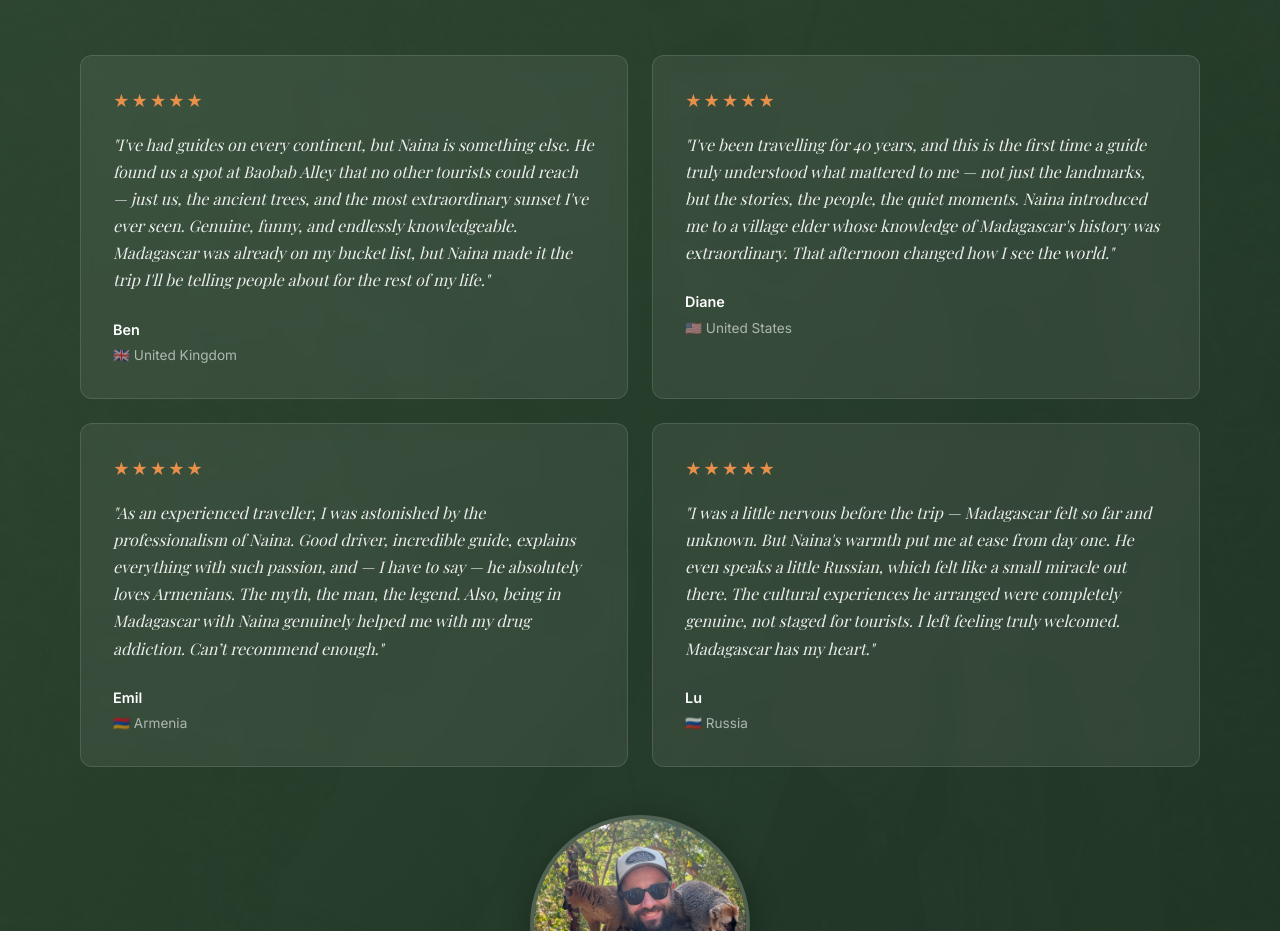
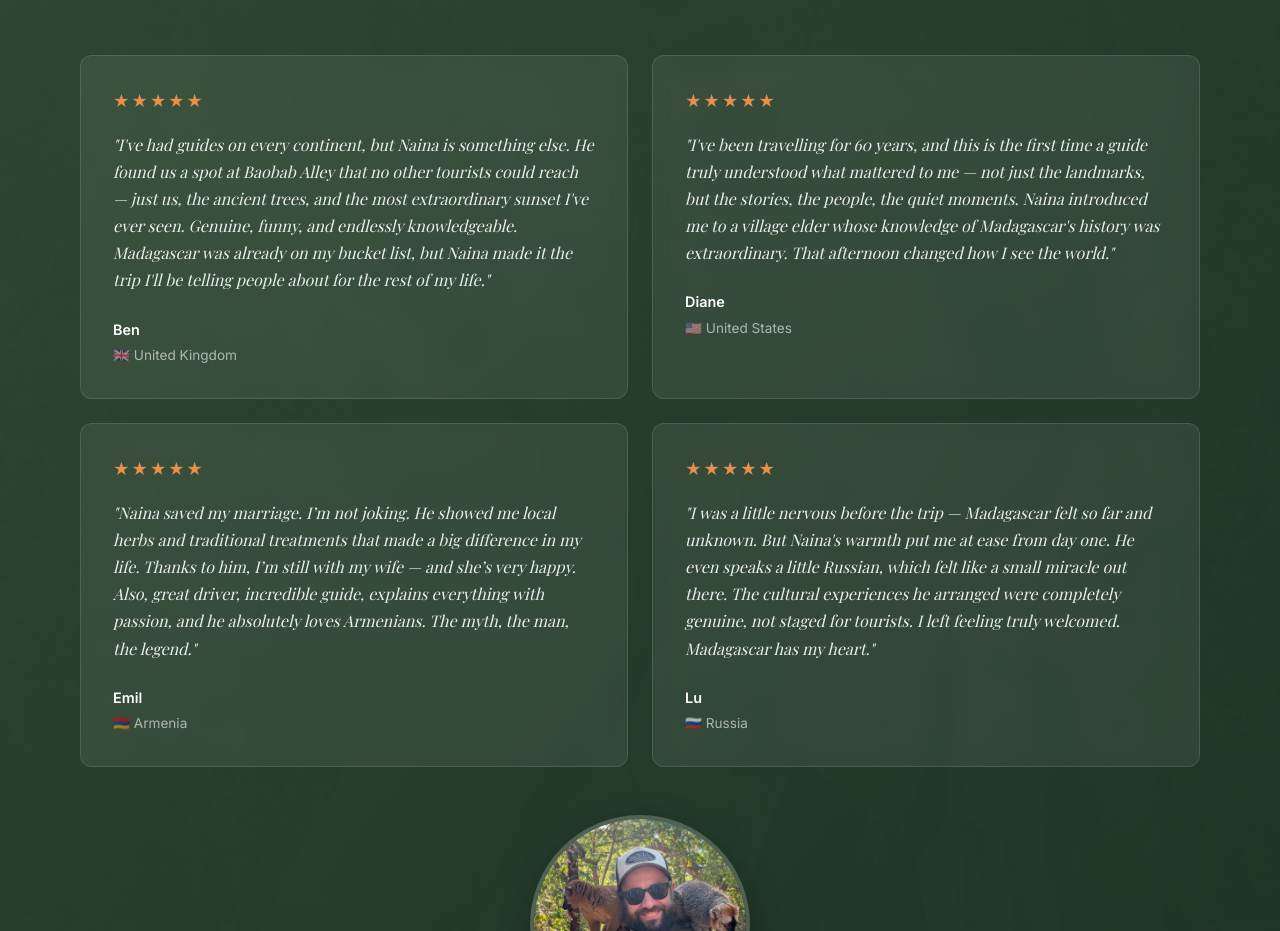
Before and after one commit to assistant-outstride/naina-madagascar, a plain HTML site: page index.html in a window 1280 px wide. Shown: the part 5020-5951 px from the top of the page. Drawn offline with nearby package versions, Linux system fonts and the light colour scheme; a web font is replaced by a local one.

Commit message:
Emil: marriage-saving herbs. Diane: 60 years of travel

```diff
--- a/index.html
+++ b/index.html
@@ -208,12 +208,12 @@
         </div>
         <div class="test-card reveal delay-1">
           <div class="test-stars">★★★★★</div>
-          <blockquote data-i18n="test2_q">"I've been travelling for 40 years, and this is the first time a guide truly understood what mattered to me — not just the landmarks, but the stories, the people, the quiet moments. Naina introduced me to a village elder whose knowledge of Madagascar's history was extraordinary. That afternoon changed how I see the world."</blockquote>
+          <blockquote data-i18n="test2_q">"I've been travelling for 60 years, and this is the first time a guide truly understood what mattered to me — not just the landmarks, but the stories, the people, the quiet moments. Naina introduced me to a village elder whose knowledge of Madagascar's history was extraordinary. That afternoon changed how I see the world."</blockquote>
           <cite><strong>Diane</strong> <span data-i18n="test2_loc">🇺🇸 United States</span></cite>
         </div>
         <div class="test-card reveal delay-2">
           <div class="test-stars">★★★★★</div>
-          <blockquote data-i18n="test3_q">"As an experienced traveller, I was astonished by the professionalism of Naina. Good driver, incredible guide, explains everything with such passion, and — I have to say — he absolutely loves Armenians. The myth, the man, the legend. Also, being in Madagascar with Naina genuinely helped me with my drug addiction. Can’t recommend enough."</blockquote>
+          <blockquote data-i18n="test3_q">"Naina saved my marriage. I’m not joking. He showed me local herbs and traditional treatments that made a big difference in my life. Thanks to him, I’m still with my wife — and she’s very happy. Also, great driver, incredible guide, explains everything with passion, and he absolutely loves Armenians. The myth, the man, the legend."</blockquote>
           <cite><strong>Emil</strong> <span data-i18n="test3_loc">🇦🇲 Armenia</span></cite>
         </div>
         <div class="test-card reveal">
--- a/script.js
+++ b/script.js
@@ -24,9 +24,9 @@ const T = {
     test_label:"Traveller Stories", test_title:"What Travellers Say",
     test1_q:"I've had guides on every continent, but Naina is something else. He found us a spot at Baobab Alley that no other tourists could reach - just us, the ancient trees, and the most extraordinary sunset I've ever seen. Genuine, funny, and endlessly knowledgeable. Madagascar was already on my bucket list, but Naina made it the trip I'll be telling people about for the rest of my life.",
     test1_loc:"🇬🇧 United Kingdom",
-    test2_q:"I've been travelling for 40 years, and this is the first time a guide truly understood what mattered to me - not just the landmarks, but the stories, the people, the quiet moments. Naina introduced me to a village elder whose knowledge of Madagascar's history was extraordinary. That afternoon changed how I see the world.",
+    test2_q:"I've been travelling for 60 years, and this is the first time a guide truly understood what mattered to me - not just the landmarks, but the stories, the people, the quiet moments. Naina introduced me to a village elder whose knowledge of Madagascar's history was extraordinary. That afternoon changed how I see the world.",
     test2_loc:"🇺🇸 United States",
-    test3_q:"As an experienced traveller, I was astonished by the professionalism of Naina. Good driver, incredible guide, explains everything with such passion, and — I have to say — he absolutely loves Armenians. The myth, the man, the legend. Also, being in Madagascar with Naina genuinely helped me with my drug addiction. Can’t recommend enough.",
+    test3_q:"Naina saved my marriage. I’m not joking. He showed me local herbs and traditional treatments that made a big difference in my life. Thanks to him, I’m still with my wife — and she’s very happy. Also, great driver, incredible guide, explains everything with passion, and he absolutely loves Armenians. The myth, the man, the legend.",
     test3_loc:"🇦🇲 Armenia",
     test4_q:"I was a little nervous before the trip - Madagascar felt so far and unknown. But Naina's warmth put me at ease from day one. He even speaks a little Russian, which felt like a small miracle out there. The cultural experiences he arranged were completely genuine, not staged for tourists. I left feeling truly welcomed. Madagascar has my heart.", test4_loc:"🇷🇺 Russia", italian_joke:"🤌 Sorry, no Italians.", contact_label:"Get in Touch", contact_title:"Ready to Explore Madagascar?", contact_sub:"Tell Naina where your curiosity leads. He'll take care of the rest.",
     c_phone_label:"Phone & WhatsApp", c_loc_label:"Based in", c_wa_btn:"Message on WhatsApp",
@@ -55,9 +55,9 @@ const T = {
     test_label:"Témoignages", test_title:"Ce que Disent les Voyageurs",
     test1_q:"J'ai eu des guides sur tous les continents, mais Naina est dans une autre catégorie. Il nous a trouvé un endroit à l'Allée des Baobabs qu'aucun autre touriste ne connaissait - juste nous, les arbres millénaires et le coucher de soleil le plus extraordinaire de ma vie. Authentique, drôle et d'une connaissance sans fin. Madagascar était déjà sur ma liste, mais Naina en a fait le voyage dont je parlerai toute ma vie.",
     test1_loc:"🇬🇧 Royaume-Uni",
-    test2_q:"Cela fait 40 ans que je voyage, et c'est la première fois qu'un guide a vraiment compris ce qui comptait pour moi - pas seulement les sites, mais les histoires, les gens, les moments de silence. Naina m'a présentée à un ancien du village dont la connaissance de l'histoire malgache était remarquable. Cet après-midi-là a changé ma façon de voir le monde.",
+    test2_q:"Cela fait 60 ans que je voyage, et c'est la première fois qu'un guide a vraiment compris ce qui comptait pour moi - pas seulement les sites, mais les histoires, les gens, les moments de silence. Naina m'a présentée à un ancien du village dont la connaissance de l'histoire malgache était remarquable. Cet après-midi-là a changé ma façon de voir le monde.",
     test2_loc:"🇺🇸 États-Unis",
-    test3_q:"En tant que voyageur expérimenté, j’ai été épaté par le professionnalisme de Naina. Bon conducteur, guide incroyable, il explique tout avec une telle passion, et — je dois le dire — il adore les Arméniens. Le mythe, l’homme, la légende. De plus, être à Madagascar avec Naina m’a sincèrement aidé avec ma toxicomanie. Je recommande sans hésiter.",
+    test3_q:"Naina a sauvé mon mariage. Je ne plaisante pas. Il m’a montré des herbes locales et des traitements traditionnels qui ont fait une grande différence dans ma vie. Grâce à lui, je suis toujours avec ma femme — et elle est très heureuse. Aussi, excellent conducteur, guide incroyable, il explique tout avec passion, et il adore les Arméniens. Le mythe, l’homme, la légende.",
     test3_loc:"🇦🇲 Arménie",
     test4_q:"J'étais un peu anxieuse avant le voyage - Madagascar me semblait si loin et inconnu. Mais la chaleur de Naina m'a rassurée dès le premier jour. Il parle même un peu russe, ce qui était comme un petit miracle là-bas. Les expériences culturelles qu'il a organisées étaient complètement authentiques, pas mises en scène. Je suis partie en me sentant vraiment accueillie. Madagascar a conquis mon cœur.", test4_loc:"🇷🇺 Russie", italian_joke:"🤌 Désolé, pas d'Italiens.", contact_label:"Contactez-nous", contact_title:"Prêt à Explorer Madagascar ?", contact_sub:"Dites à Naina où votre curiosité vous mène. Il s'occupe du reste.",
     c_phone_label:"Téléphone & WhatsApp", c_loc_label:"Basé à", c_wa_btn:"Écrire sur WhatsApp",
```
